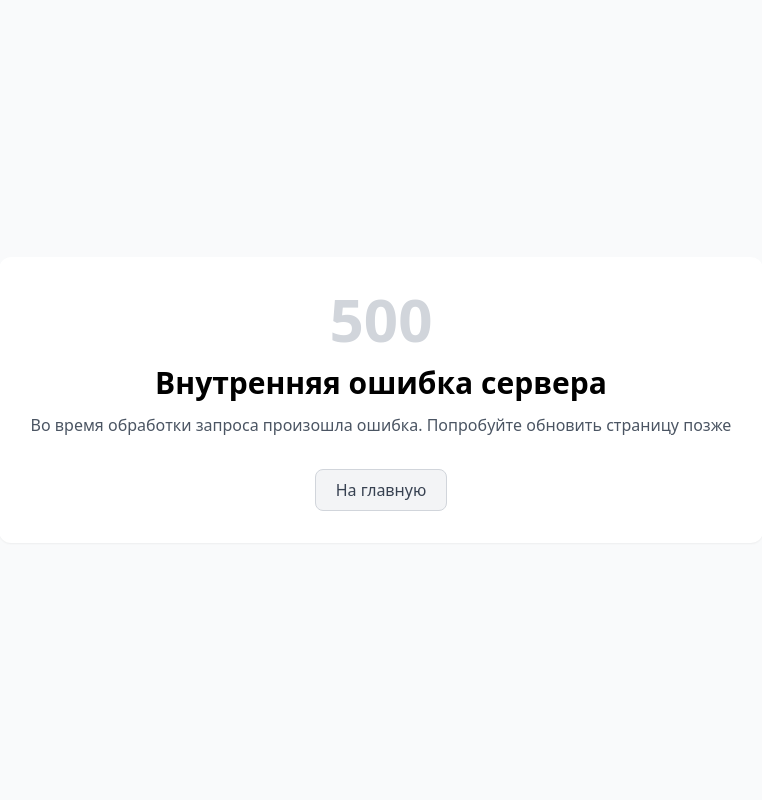
After one commit to strongardo/newsblog, a Django app: template articles/templates/500.html in a window 1280 px wide. The commit adds this page. Shown: the whole page, without its empty margins (259-1021 px from the left). Run offline with Django 5.2, Linux system fonts and the light colour scheme; the template is opened without the code that fills it, so the values that code supplies are empty; some libraries are stand-ins or nearby versions.

Commit message:
Add custom 404 and 500 error pages

```diff
--- /dev/null
+++ b/articles/templates/500.html
@@ -0,0 +1,45 @@
+<!DOCTYPE html>
+<html lang="ru">
+
+<head>
+    <meta charset="UTF-8">
+    <meta name="viewport" content="width=device-width, initial-scale=1.0">
+
+    <title>500 — Ошибка сервера</title>
+
+    <script src="https://cdn.tailwindcss.com"></script>
+</head>
+
+<body class="bg-gray-50 min-h-screen flex items-center justify-center px-4">
+
+    <div class="max-w-4xl mx-auto px-4">
+
+        <div class="bg-white rounded-xl shadow-sm p-8 text-center">
+
+            <div class="text-6xl font-bold text-gray-300 mb-4">
+                500
+            </div>
+
+            <h1 class="text-3xl font-bold mb-3">
+                Внутренняя ошибка сервера
+            </h1>
+
+            <p class="text-gray-600 mb-8">
+                Во время обработки запроса произошла ошибка.
+                Попробуйте обновить страницу позже
+            </p>
+
+            <a
+                href="/"
+                class="inline-block px-5 py-2 bg-gray-100 border border-gray-300 text-gray-700 rounded-lg hover:bg-gray-200 transition"
+            >
+                На главную
+            </a>
+
+        </div>
+
+    </div>
+
+</body>
+
+</html>
--- a/articles/templates/articles/includes/comments_section.html
+++ b/articles/templates/articles/includes/comments_section.html
@@ -20,7 +20,7 @@
                 id="comment-success"
                 class="hidden mt-4 rounded-lg border border-green-200 bg-green-50 px-4 py-3 text-green-700"
         >
-            Комментарий успешно добавлен.
+            Комментарий успешно добавлен
         </div>
 
         <div class="border-t border-gray-200 my-8"></div>
--- a/articles/views.py
+++ b/articles/views.py
@@ -9,7 +9,7 @@ from .utils import paginate_queryset
 
 
 def home(request):
-    queryset = Article.objects.filter(is_published=True).select_related('category')
+    queryset = Article.objects.filter(is_published=True).select_related('categoryу')
     articles = paginate_queryset(request, queryset, per_page=5)
     return render(request, "articles/home.html", {"articles": articles})
 
--- a/static/js/comments.js
+++ b/static/js/comments.js
@@ -45,7 +45,7 @@ function renderComments(comments) {
 
         commentsContainer.innerHTML = `
             <p class="text-gray-500">
-                Пока нет комментариев.
+                Пока нет комментариев
             </p>
         `;
 
@@ -104,7 +104,7 @@ async function loadComments() {
 
         commentsContainer.innerHTML = `
             <p class="text-red-500">
-                Не удалось загрузить комментарии.
+                Не удалось загрузить комментарии
             </p>
         `;
     }
```
Also changed, not shown: articles/templates/404.html (added, +32 -0 lines).
